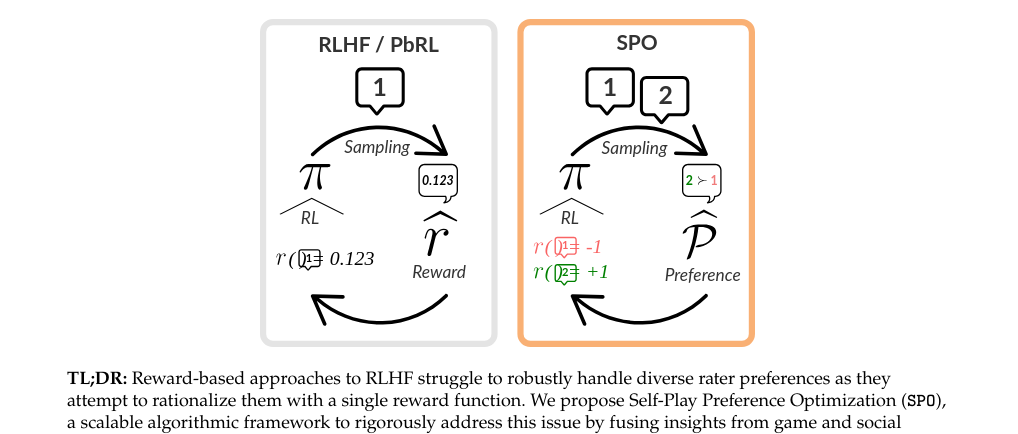
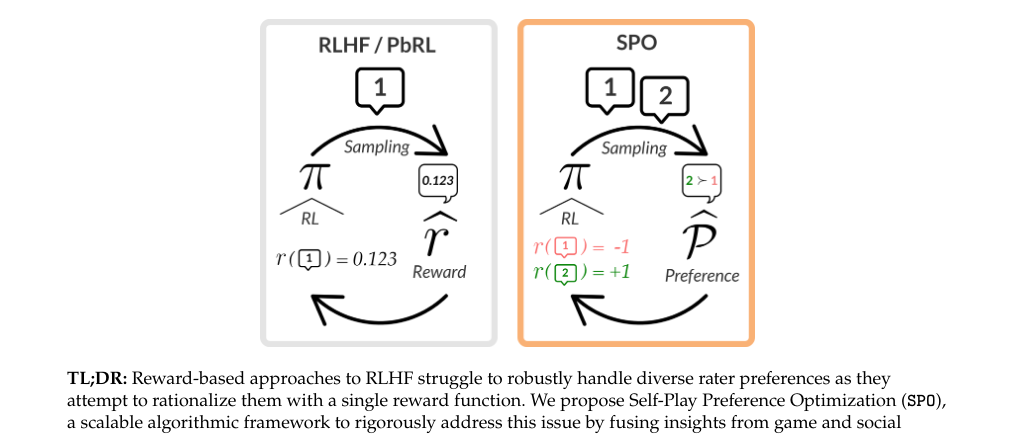
Before and after one commit to gkswamy98/spo, a plain HTML site: page index.html in a window 1280 px wide. Shown: the part 364-798 px from the top of the page, without its empty margins (133-1151 px from the left). Drawn offline with nearby package versions, Linux system fonts and the light colour scheme; some packages are replaced by stand-ins of ours; a script that the page names is missing.

Commit message:
Update index.html

```diff
--- a/index.html
+++ b/index.html
@@ -71,7 +71,7 @@
 
     <br><br>
 
-    <img style="width: 45%;" src="./resources/spo_ffig.svg" alt="Teaser figure."/>
+    <img style="width: 45%;" src="./resources/spo_ffig.png" alt="Teaser figure."/>
     <br>
     <p style="width: 80%;">
       <br> <b>TL;DR:</b> Reward-based approaches to RLHF struggle to robustly handle diverse rater preferences as they attempt to rationalize them with a single reward function. We propose Self-Play Preference Optimization ($\texttt{SPO}$), a scalable algorithmic framework to rigorously address this issue by fusing insights from game and social choice theory. Practically, $\texttt{SPO}$ corresponds to sampling multiple trajectories fromm a policy, asking a preference or teacher model to compare them, and then using the proportion of wins as the reward for a particular trajectory for a downstream policy optimization algorithm.
```
